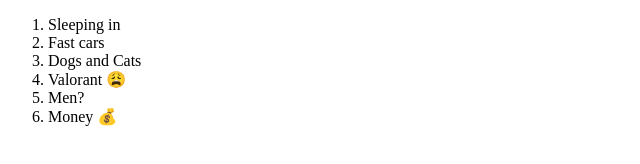
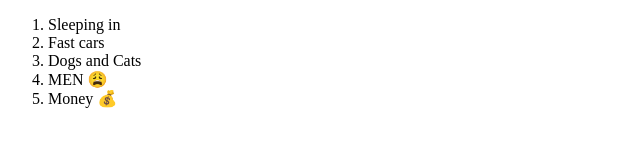
Before and after one commit to Michael-Ishmail/my-fav-things, a plain HTML site: page index.html in a window 1280 px wide. Shown: the whole page, without its empty margins (0-640 px from the left). Drawn offline with Linux system fonts and the light colour scheme.

Commit message:
updated commit

```diff
--- a/index.html
+++ b/index.html
@@ -13,8 +13,7 @@
 <li>Sleeping in</li>
 <li>Fast cars</li>
 <li>Dogs and Cats</li>
-<li>Valorant 😩</li>
-    <li> Men?</li>
+    <li>MEN 😩</li>
 <li>Money 💰</li>
 
 </ol>
```
